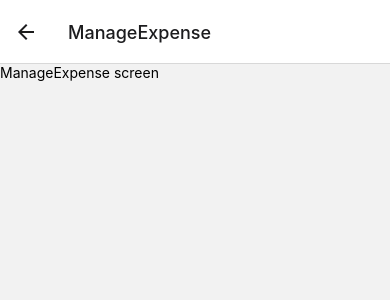
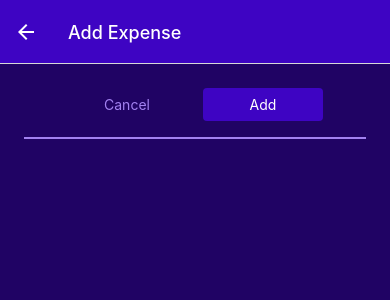
Before and after one commit to zdelcoco/ExpenseTracker, a React Native app: screen /ManageExpense in a window 390 px wide. Shown: the top 300 px of the page. Built offline with nearby package versions, Linux system fonts and the light colour scheme.

Commit message:
refactor: Update ExpensesOutput to use dynamic expenses data -- section wrap-up

```diff
--- a/App.js
+++ b/App.js
@@ -9,6 +9,7 @@
 import RecentExpenses from './screens/RecentExpenses';
 import AllExpenses from './screens/AllExpenses';
 import IconButton from './UI/IconButton';
+import ExpensesContextProvider from './store/expenses-context';
 
 const Stack = createNativeStackNavigator();
 const BottomTabs = createBottomTabNavigator();
@@ -16,7 +17,7 @@
 function ExpensesOverview() {
   return (
     <BottomTabs.Navigator
-      screenOptions={{
+      screenOptions={({ navigation }) => ({
         headerStyle: {
           backgroundColor: GlobalStyles.colors.primary500,
         },
@@ -30,10 +31,12 @@
             icon='add'
             size={24}
             color={tintColor}
-            onPress={() => {}}
+            onPress={() => {
+              navigation.navigate('ManageExpense');
+            }}
           />
         ),
-      }}
+      })}
     >
       <BottomTabs.Screen
         name='RecentExpenses'
@@ -65,16 +68,31 @@
   return (
     <>
       <StatusBar style='light' />
+      <ExpensesContextProvider>
         <NavigationContainer>
-        <Stack.Navigator>
+          <Stack.Navigator
+            screenOptions={{
+              headerStyle: {
+                backgroundColor: GlobalStyles.colors.primary500,
+              },
+              headerTintColor: 'white',
+            }}
+          >
             <Stack.Screen
               name='ExpensesOverview'
               component={ExpensesOverview}
               options={{ headerShown: false }}
             />
-          <Stack.Screen name='ManageExpense' component={ManageExpense} />
+            <Stack.Screen
+              name='ManageExpense'
+              component={ManageExpense}
+              options={{
+                presentation: 'modal',
+              }}
+            />
           </Stack.Navigator>
         </NavigationContainer>
+      </ExpensesContextProvider>
     </>
   );
 }
--- /dev/null
+++ b/UI/Button.js
@@ -0,0 +1,44 @@
+import { Pressable, View, Text, StyleSheet } from 'react-native';
+import { GlobalStyles } from '../constants/styles';
+
+function Button({ children, onPress, mode, style }) {
+  return (
+    <View style={style}>
+      <Pressable
+        onPress={onPress}
+        style={({ pressed }) => pressed && styles.pressed}
+      >
+        <View style={[styles.button, mode === 'flat' && styles.flat]}>
+          <Text style={[styles.buttonText, mode === 'flat' && styles.flatText]}>
+            {children}
+          </Text>
+        </View>
+      </Pressable>
+    </View>
+  );
+}
+
+export default Button;
+
+const styles = StyleSheet.create({
+  button: {
+    borderRadius: 4,
+    padding: 8,
+    backgroundColor: GlobalStyles.colors.primary500,
+  },
+  flat: {
+    backgroundColor: 'transparent',
+  },
+  buttonText: {
+    color: 'white',
+    textAlign: 'center',
+  },
+  flatText: {
+    color: GlobalStyles.colors.primary200,
+  },
+  pressed: {
+    opacity: 0.75,
+    backgroundColor: GlobalStyles.colors.primary100,
+    borderRadius: 4,
+  },
+});
--- a/components/ExpensesOutput/ExpenseItem.js
+++ b/components/ExpensesOutput/ExpenseItem.js
@@ -1,10 +1,15 @@
 import { Pressable, View, Text, StyleSheet } from 'react-native';
+import { useNavigation } from '@react-navigation/native';
 import { GlobalStyles } from '../../constants/styles';
 import { getFormattedDate } from '../../util/date';
 
-function ExpenseItem({ description, amount, date }) {
+function ExpenseItem({ id, description, amount, date }) {
+  const navigation = useNavigation();
+
   function expensePressHandler() {
-    console.log('Expense Pressed');
+    navigation.navigate('ManageExpense', {
+      expenseId: id,
+    });
   }
 
   return (
--- a/components/ExpensesOutput/ExpensesOutput.js
+++ b/components/ExpensesOutput/ExpensesOutput.js
@@ -1,47 +1,20 @@
-import { View, StyleSheet } from 'react-native';
+import { View, Text, StyleSheet } from 'react-native';
 
 import ExpensesList from './ExpensesList';
 import ExpensesSummary from './ExpensesSummary';
 import { GlobalStyles } from '../../constants/styles';
 
-const DUMMY_EXPENSES = [
-  {
-    id: 'e1',
-    description: 'New Shoes',
-    amount: 59.99,
-    date: new Date(2024, 6, 28),
-  },
-  {
-    id: 'e2',
-    description: 'A pair of trousers',
-    amount: 89.29,
-    date: new Date(2024, 6, 26),
-  },
-  {
-    id: 'e3',
-    description: 'Bananas',
-    amount: 5.99,
-    date: new Date(2024, 6, 24),
-  },
-  {
-    id: 'e4',
-    description: 'A book',
-    amount: 9.99,
-    date: new Date(2024, 6, 1),
-  },
-  {
-    id: 'e5',
-    description: 'Another book',
-    amount: 12.99,
-    date: new Date(2024, 6, 28),
-  },
-];
+function ExpensesOutput({ expenses, expensesPeriod, fallbackText }) {
+  let content = <Text style={styles.infoText}>{fallbackText}</Text>;
 
-function ExpensesOutput({ expenses, expensesPeriod }) {
+  if (expenses.length > 0) {
+    content = <ExpensesList expenses={expenses} />;
+  }
+
   return (
     <View style={styles.container}>
-      <ExpensesSummary expenses={DUMMY_EXPENSES} periodName={expensesPeriod} />
-      <ExpensesList expenses={DUMMY_EXPENSES} />
+      <ExpensesSummary expenses={expenses} periodName={expensesPeriod} />
+      {content}
     </View>
   );
 }
@@ -54,4 +27,10 @@
     padding: 24,
     backgroundColor: GlobalStyles.colors.primary700,
   },
+  infoText: {
+    color: 'white',
+    fontSize: 16,
+    textAlign: 'center',
+    marginTop: 32,
+  },
 });
--- a/screens/AllExpenses.js
+++ b/screens/AllExpenses.js
@@ -1,7 +1,16 @@
+import { useContext } from 'react';
 import ExpensesOutput from '../components/ExpensesOutput/ExpensesOutput';
+import { ExpensesContext } from '../store/expenses-context';
 
 function AllExpenses() {
-  return <ExpensesOutput expensesPeriod="Total"/>;
+  const expensesCtx = useContext(ExpensesContext);
+  return (
+    <ExpensesOutput
+      expenses={expensesCtx.expenses}
+      expensesPeriod='Total'
+      fallbackText='No registered expenses found!'
+    />
+  );
 }
 
 export default AllExpenses;
--- a/screens/ManageExpense.js
+++ b/screens/ManageExpense.js
@@ -1,7 +1,97 @@
-import { Text } from 'react-native';
+import { useContext, useLayoutEffect } from 'react';
+import { View, StyleSheet } from 'react-native';
+import IconButton from '../UI/IconButton';
+import { GlobalStyles } from '../constants/styles';
+import Button from '../UI/Button';
+import { ExpensesContext } from '../store/expenses-context';
 
-function ManageExpense() {
-  return <Text>ManageExpense screen</Text>;
+function ManageExpense({ route, navigation }) {
+  const expensesCtx = useContext(ExpensesContext);
+
+  const editedExpenseId = route.params?.expenseId;
+  const isEditing = !!editedExpenseId;
+
+  useLayoutEffect(() => {
+    navigation.setOptions({
+      title: isEditing ? 'Edit Expense' : 'Add Expense',
+    });
+  }, [navigation, isEditing]);
+
+  function deleteExpenseHandler() {
+    expensesCtx.deleteExpense(editedExpenseId);
+    navigation.goBack();
+  }
+
+  function cancelHandler() {
+    navigation.goBack();
+  }
+
+  function confirmHandler() {
+    if (isEditing) {
+      expensesCtx.updateExpense(
+        editedExpenseId,
+        {
+          description: 'Test!!!!!',
+          amount: 29.99,
+          date: new Date('2024-06-06'),
+        }
+      );
+    } else {
+      expensesCtx.addExpense({
+        description: 'Test',
+        amount: 19.99,
+        date: new Date('2024-06-07'),
+      });
+    }
+    navigation.goBack();
+  }
+
+  return (
+    <View style={styles.container}>
+      <View style={styles.buttons}>
+        <Button mode='flat' onPress={cancelHandler} style={styles.button}>
+          Cancel
+        </Button>
+        <Button onPress={confirmHandler} style={styles.button}>
+          {isEditing ? 'Update' : 'Add'}
+        </Button>
+      </View>
+      <View style={styles.deleteContainer}>
+        {isEditing && (
+          <IconButton
+            icon='trash'
+            color={GlobalStyles.colors.error500}
+            size={36}
+            onPress={deleteExpenseHandler}
+          />
+        )}
+      </View>
+    </View>
+  );
 }
 
 export default ManageExpense;
+
+const styles = StyleSheet.create({
+  container: {
+    flex: 1,
+    padding: 24,
+    backgroundColor: GlobalStyles.colors.primary800,
+  },
+  buttons: {
+    flexDirection: 'row',
+    justifyContent: 'center',
+    alignItems: 'center',
+  },
+  button: {
+    minWidth: 120,
+    marginHorizontal: 8,
+  },
+  deleteContainer: {
+    marginTop: 16,
+    paddingTop: 8,
+    borderTopWidth: 2,
+    borderTopColor: GlobalStyles.colors.primary200,
+    alignItems: 'center',
+  },
+});
--- a/screens/RecentExpenses.js
+++ b/screens/RecentExpenses.js
@@ -1,7 +1,25 @@
+import { useContext } from 'react';
 import ExpensesOutput from '../components/ExpensesOutput/ExpensesOutput';
+import { ExpensesContext } from '../store/expenses-context';
+import { getDateMinusDays } from '../util/date';
 
 function RecentExpenses() {
-  return <ExpensesOutput expensesPeriod='Last 7 Days' />;
+  const expensesCtx = useContext(ExpensesContext);
+
+  const recentExpenses = expensesCtx.expenses.filter((expense) => {
+    const today = new Date();
+    const date7DaysAgo = getDateMinusDays(today, 7);
+
+    return expense.date > date7DaysAgo;
+  });
+
+  return (
+    <ExpensesOutput
+      expenses={recentExpenses}
+      expensesPeriod='Last 7 Days'
+      fallbackText='No expenses registered for the last 7 days!'
+    />
+  );
 }
 
 export default RecentExpenses;
--- /dev/null
+++ b/store/expenses-context.js
@@ -0,0 +1,95 @@
+import { createContext, useReducer } from 'react';
+
+const DUMMY_EXPENSES = [
+  {
+    id: 'e1',
+    description: 'New Shoes',
+    amount: 59.99,
+    date: new Date(2024, 6, 28),
+  },
+  {
+    id: 'e2',
+    description: 'A pair of trousers',
+    amount: 89.29,
+    date: new Date(2024, 6, 26),
+  },
+  {
+    id: 'e3',
+    description: 'Bananas',
+    amount: 5.99,
+    date: new Date(2024, 6, 24),
+  },
+  {
+    id: 'e4',
+    description: 'A book',
+    amount: 9.99,
+    date: new Date(2024, 6, 1),
+  },
+  {
+    id: 'e5',
+    description: 'Another book',
+    amount: 12.99,
+    date: new Date(2024, 5, 28),
+  },
+];
+
+export const ExpensesContext = createContext({
+  expenses: [],
+  addExpense: ({ description, amount, date }) => {},
+  deleteExpense: (id) => {},
+  updateExpense: (id, { description, amount, date }) => {},
+});
+
+function expensesReducer(state, action) {
+  switch (action.type) {
+    case 'ADD':
+      const id = new Date().toString() + Math.random().toString();
+      return [{ ...action.payload, id: id }, ...state];
+    case 'DELETE':
+      return state.filter((expense) => expense.id !== action.payload);
+    case 'UPDATE':
+      const updatableExpenseIndex = state.findIndex(
+        (expense) => expense.id === action.payload.id
+      );
+      const updatableExpense = state[updatableExpenseIndex];
+      const updatedItem = { ...updatableExpense, ...action.payload.data };
+      const updatedExpenses = [...state];
+
+      updatedExpenses[updatableExpenseIndex] = updatedItem;
+
+      return updatedExpenses;
+    default:
+      return state;
+  }
+}
+
+function ExpensesContextProvider({ children }) {
+  const [expensesState, dispatch] = useReducer(expensesReducer, DUMMY_EXPENSES);
+
+  function addExpense(expenseData) {
+    dispatch({ type: 'ADD', payload: expenseData });
+  }
+
+  function deleteExpense(id) {
+    dispatch({ type: 'DELETE', payload: id });
+  }
+
+  function updateExpense(id, expenseData) {
+    dispatch({ type: 'UPDATE', payload: { id: id, data: expenseData} });
+  }
+
+  const value = {
+    expenses: expensesState,
+    addExpense,
+    deleteExpense,
+    updateExpense,
+  };
+
+  return (
+    <ExpensesContext.Provider value={value}>
+      {children}
+    </ExpensesContext.Provider>
+  );
+}
+
+export default ExpensesContextProvider;
--- a/util/date.js
+++ b/util/date.js
@@ -1,3 +1,7 @@
 export function getFormattedDate(date) {
   return `${date.getFullYear()}-${date.getMonth() + 1}-${date.getDate()}`;
 }
+
+export function getDateMinusDays(date, days) {
+  return new Date(date.getFullYear(), date.getMonth(), date.getDate() - days);
+}
```
Lines whose indentation alone changed are shown as unchanged.
